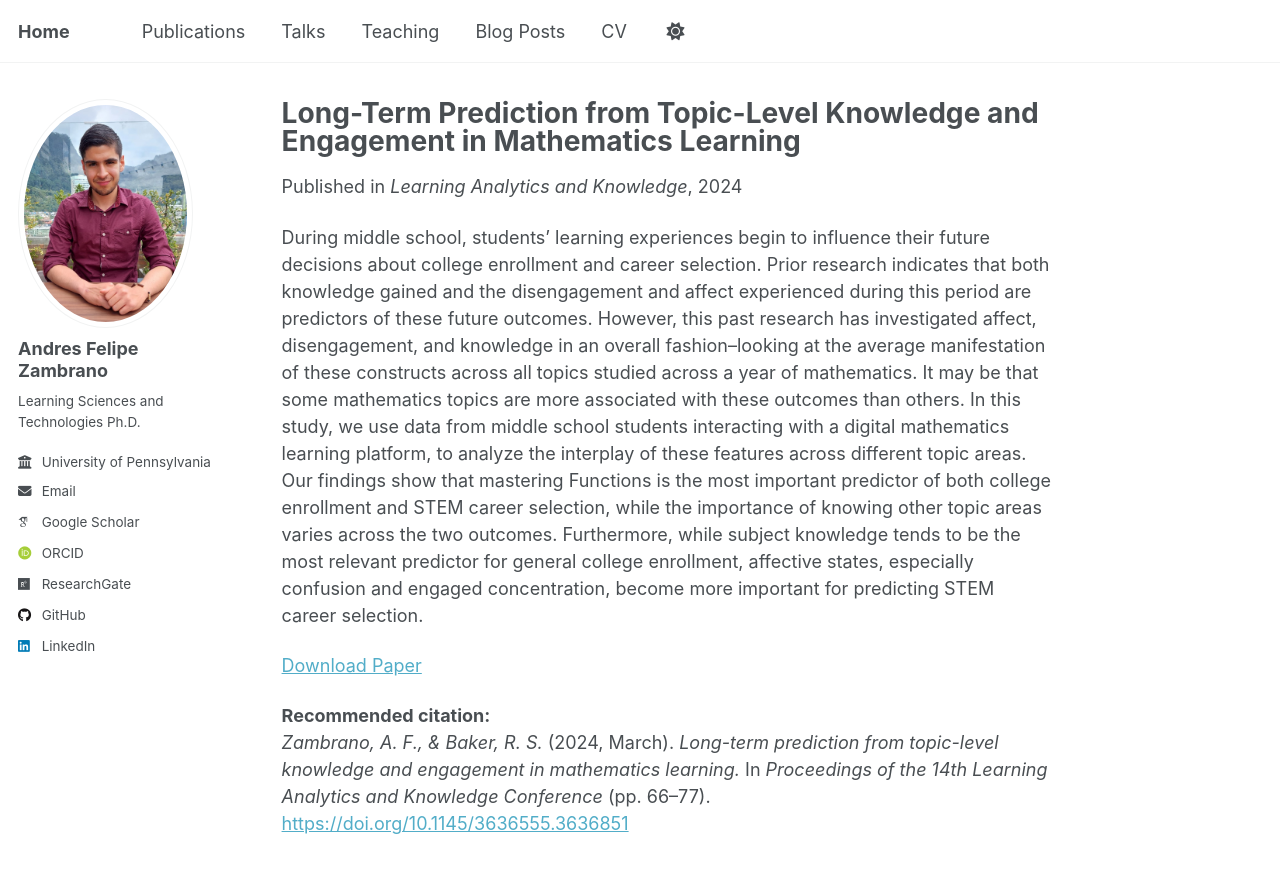
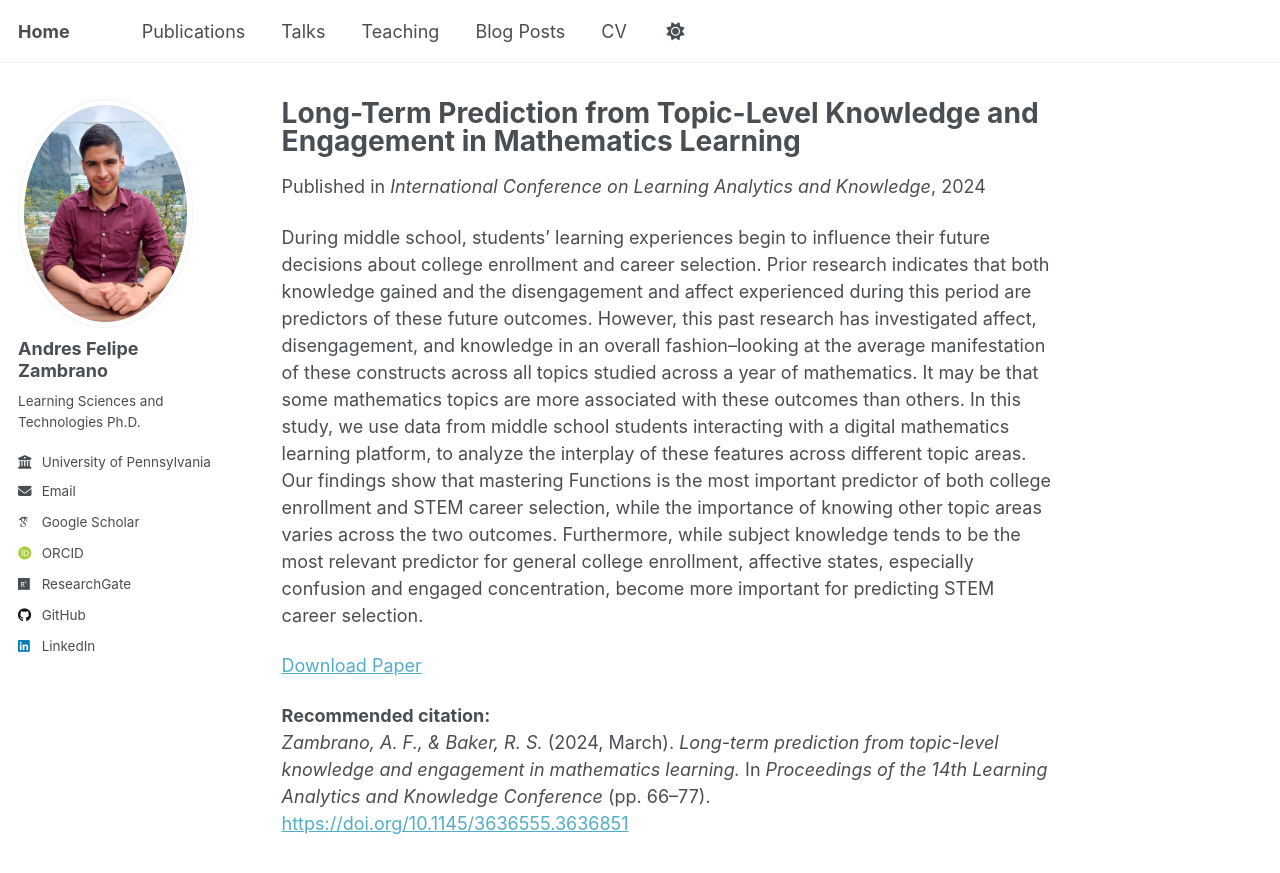
Before and after one commit to afzambrano/afzambrano.github.io, a Jekyll site: the page built from _publications/2024-lak-math-prediction.md, in a window 1280 px wide and 900 px high. Shown: the top 873 px of the window. Built offline with Jekyll 4.4.1, drawn with Linux system fonts in a browser that asks for light colours; some web fonts are replaced; a script that is not in the unit is left out.

Commit message:
Update 2024-lak-math-prediction.md

```diff
--- a/_publications/2024-lak-math-prediction.md
+++ b/_publications/2024-lak-math-prediction.md
@@ -5,7 +5,7 @@ category: conferences
 permalink: /publication/2024-lak-math-prediction
 excerpt: 'In this study, we use data from middle school students interacting with a digital mathematics learning platform, to analyze the interplay of these features across different topic areas. Our findings show that mastering Functions is the most important predictor of both college enrollment and STEM career selection, while the importance of knowing other topic areas varies across the two outcomes. Furthermore, while subject knowledge tends to be the most relevant predictor for general college enrollment, affective states, especially confusion and engaged concentration, become more important for predicting STEM career selection.'
 date: 2024-03-18
-venue: 'Learning Analytics and Knowledge'
+venue: 'International Conference on Learning Analytics and Knowledge'
 paperurl: 'https://dl.acm.org/doi/abs/10.1145/3636555.3636851'
 ---
 
```
